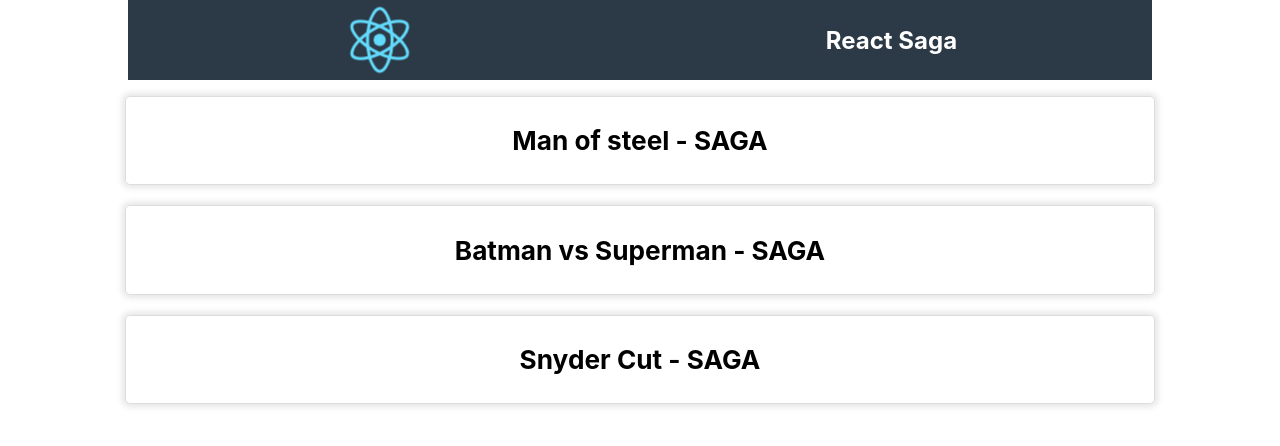
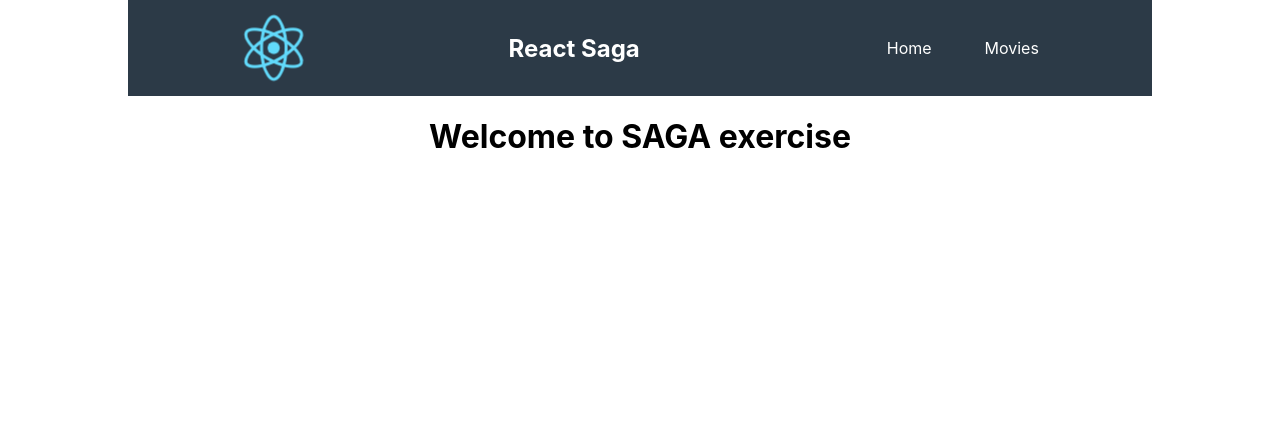
Before and after one commit to alexandrecz/modern-saga, a React (Create React App) app: page / in a window 1280 px wide. Shown: the top 446 px of the page. Built offline with nearby package versions, Linux system fonts and the light colour scheme; data requests are answered from the project's data file.

Commit message:
add home and links for fun

```diff
--- a/src/App.js
+++ b/src/App.js
@@ -1,14 +1,21 @@
 import React from 'react';
 import Nav from './Nav';
+import Home from './Home';
 import MovieList from "./MovieList";
 import './App.css';
+import { BrowserRouter as Router, Switch, Route } from 'react-router-dom';
 
 function App() {
   return (
-    <div className="App">
+    <Router>
+      <div className="App">
       <Nav/>
-      <MovieList/>
-    </div>
+      <Switch>
+        <Route path="/" exact component={Home}/>
+        <Route path="/movies" component={MovieList}/>
+      </Switch>
+      </div>
+    </Router>
   );
 }
 
--- /dev/null
+++ b/src/Home.js
@@ -0,0 +1,33 @@
+import React, { useState, useEffect } from 'react';
+import style from 'styled-components';
+
+
+const Div = style.div`
+    display: flex;
+    flex-direction: column;
+    justify-content: space-around;
+    align-items: center;
+    transition: opacity .3s;
+    transition-delay: 150ms;
+    opacity: ${({ isVisible }) => isVisible ? 1 : 0};
+`;
+
+const Home = () => {
+
+    const [divVisibility, setDivVisibility] = useState(false);
+    const toggleVisibility = () => setDivVisibility(!divVisibility||true);
+
+    useEffect(() => {
+        setTimeout(() => {
+            toggleVisibility();
+        }, 500);
+    })
+
+    return (
+        <Div isVisible={divVisibility}>
+          <h1>Welcome to SAGA exercise</h1>
+        </Div>
+    )
+}
+
+export default Home;
--- a/src/MovieList.js
+++ b/src/MovieList.js
@@ -49,22 +49,18 @@
 
     useEffect(() => {
         dispatch(requestMovieList());
-
+      // eslint-disable-next-line
     },[])
 
 
   return (
-    <>
-      <div></div>
-      <List>
+     <List>
         {movies.data.map((movie, index) => (
            <ListItem key={movie.id} isVisible={listVisibility} delay={index*150}>
               <Movie movie={movie} />
           </ListItem>
         ))}
      </List>
-    </>
-
   );
 }
 
--- a/src/Nav.js
+++ b/src/Nav.js
@@ -1,6 +1,7 @@
 import React from 'react';
 import logo from './logo.svg';
 import './App.css';
+import { Link } from 'react-router-dom';
 
 const Nav = () => {
 
@@ -8,6 +9,14 @@
         <nav>
             <img src={logo} className="App-logo" alt="logo" />
             <h1>React Saga</h1>
+            <ul className="nav-links">
+                <Link to='/'>
+                    <li>Home</li>
+                </Link>
+                <Link to='/movies'>
+                    <li>Movies</li>
+                </Link>
+            </ul>
         </nav>
     )
 }
```
